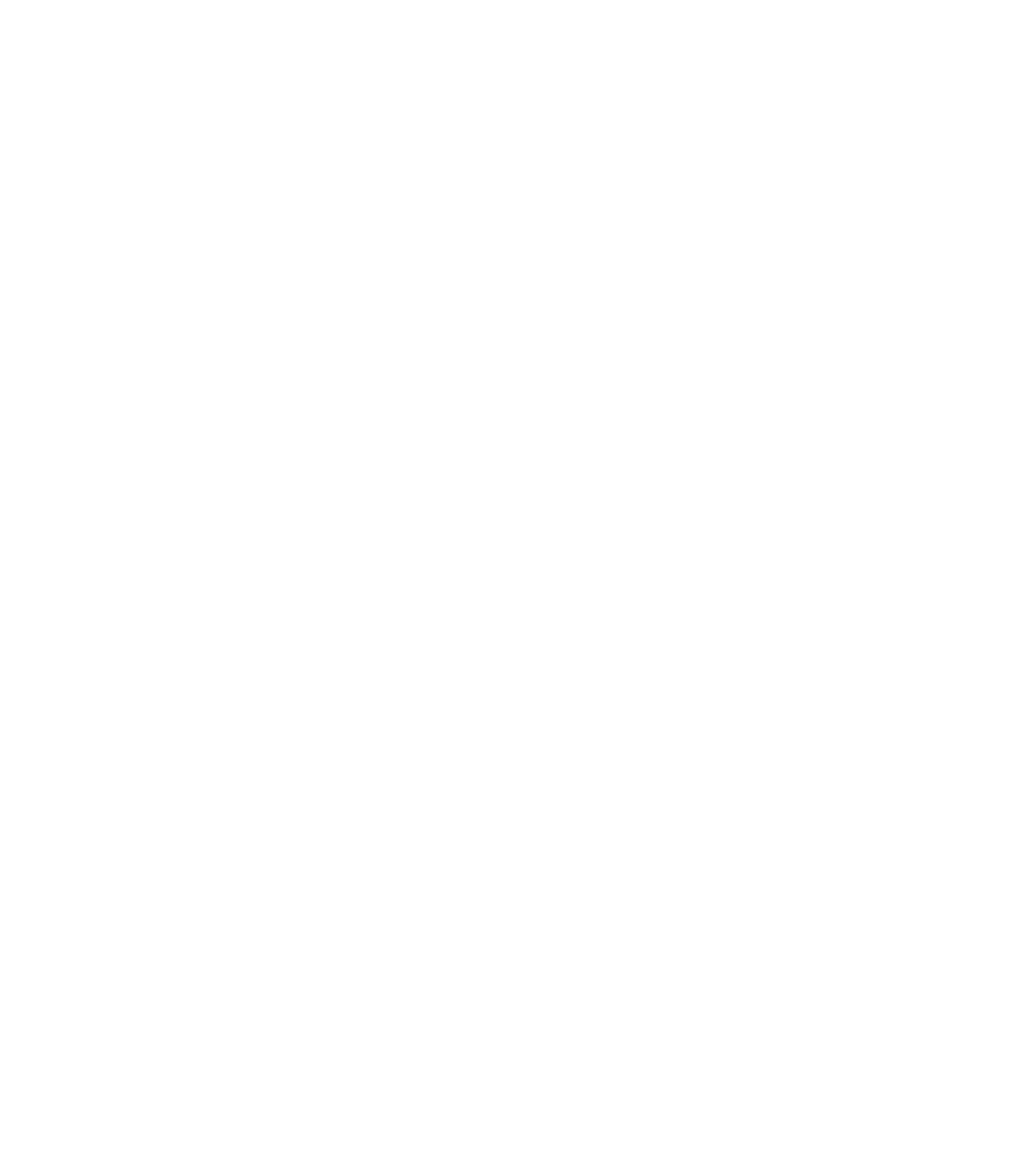
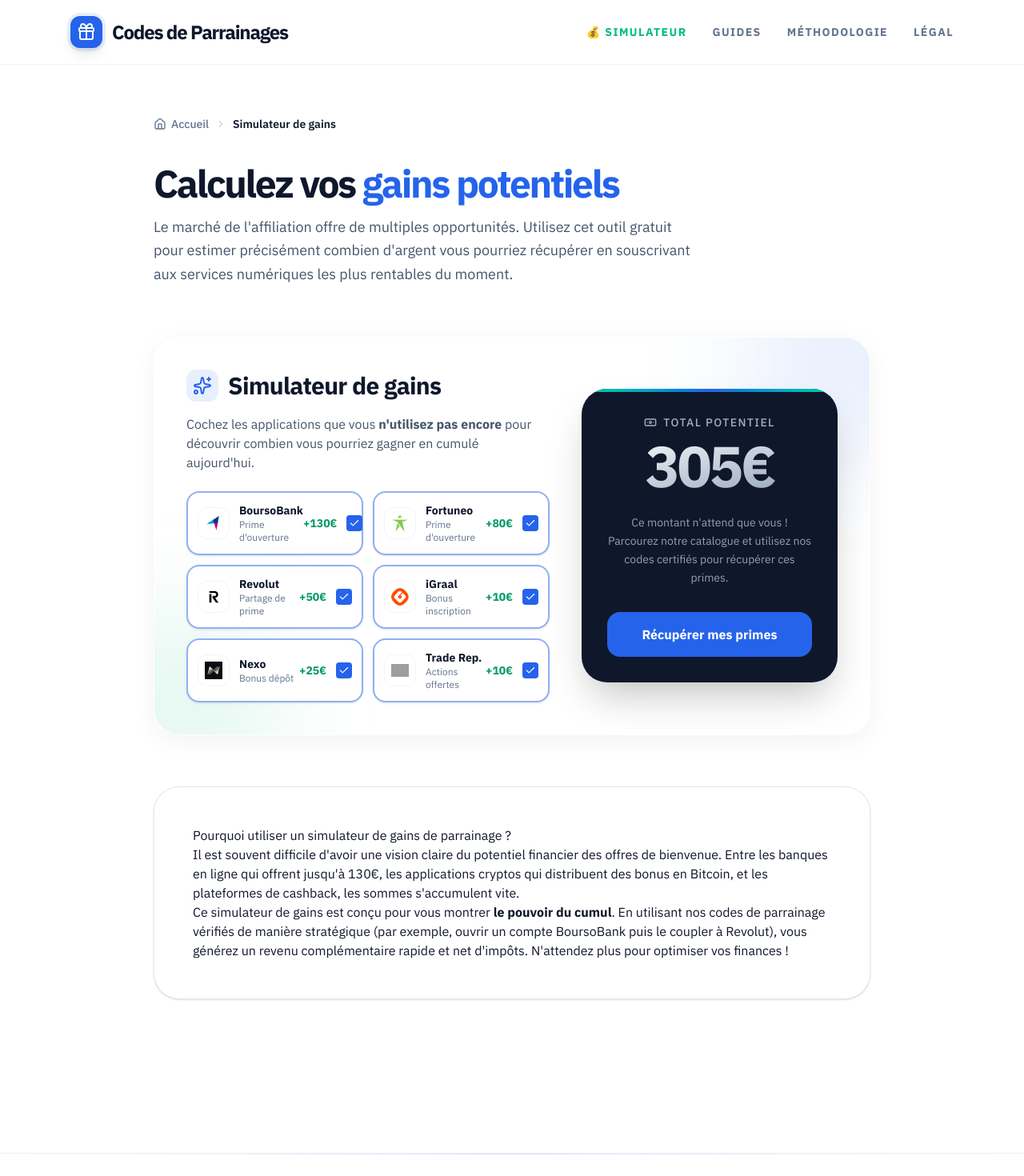
Before and after one commit to NACoaching/ParraineMoi, a Next.js app: page /simulateur in a window 1280 px wide. Before the commit this address had no page. Shown: the top 1470 px of the page at 80% size. Before the commit the page ends 800 px from the top, so only its background shows below. Built offline with nearby package versions, Linux system fonts and the light colour scheme; grey boxes are pictures that could not be loaded.

Commit message:
Isolate EarningsCalculator to /simulateur and add cross-selling on referral pages

```diff
--- a/src/app/[slug]/page.tsx
+++ b/src/app/[slug]/page.tsx
@@ -446,6 +446,31 @@ export default async function ReferralPage({
                     )}
                 </section>
 
+                {/* Cross-selling Simulator Block */}
+                <section className="mb-16 bg-gradient-to-br from-emerald-500/10 to-primary/10 border border-emerald-500/20 rounded-[2rem] p-8 sm:p-10 text-center relative overflow-hidden">
+                    <div className="absolute top-0 right-0 p-4 opacity-10">
+                        <Gift size={120} />
+                    </div>
+                    <div className="relative z-10 max-w-2xl mx-auto flex flex-col items-center">
+                        <span className="inline-block px-3 py-1 bg-emerald-500 text-white text-xs font-bold uppercase tracking-widest rounded-full mb-4">
+                            Astuce Rentabilité
+                        </span>
+                        <h2 className="text-2xl sm:text-3xl font-bold text-slate-900 dark:text-white mb-4">
+                            Maximisez vos gains avec {referral.name} !
+                        </h2>
+                        <p className="text-slate-600 dark:text-slate-400 mb-8 leading-relaxed">
+                            Saviez-vous que vous pouviez cumuler l'offre de bienvenue de <strong>{referral.name}</strong> avec d'autres services pour récupérer des centaines d'euros ? Découvrez instantanément votre potentiel grâce à notre simulateur gratuit.
+                        </p>
+                        <Link
+                            href="/simulateur"
+                            className="inline-flex items-center gap-2 px-8 py-4 bg-slate-900 dark:bg-white text-white dark:text-slate-900 rounded-2xl font-bold hover:scale-105 transition-transform shadow-xl"
+                        >
+                            <Gift size={20} />
+                            Calculer mes gains cumulés
+                        </Link>
+                    </div>
+                </section>
+
                 {/* FAQ SEO */}
                 {referral.faqs && referral.faqs.length > 0 && (
                     <div className="mb-20">
--- a/src/app/page.tsx
+++ b/src/app/page.tsx
@@ -2,7 +2,6 @@ import { ReferralGrid } from "@/components/ReferralGrid";
 import referralsData from "@/data/referrals.json";
 import { Referral } from "@/components/ReferralCard";
 import { FaqAccordion } from "@/components/FaqAccordion";
-import { EarningsCalculator } from "@/components/EarningsCalculator";
 import guidesData from "@/data/guides.json";
 import Link from "next/link";
 import { ArrowRight, Search, Gift, Wallet } from "lucide-react";
@@ -108,8 +107,6 @@ export default function Home() {
           ))}
         </div>
 
-        <EarningsCalculator />
-
         <div id="grid-offres" className="w-full pt-10">
             <ReferralGrid referrals={referrals} />
         </div>
--- /dev/null
+++ b/src/app/simulateur/page.tsx
@@ -0,0 +1,54 @@
+import { Metadata } from 'next';
+import { EarningsCalculator } from '@/components/EarningsCalculator';
+import Link from 'next/link';
+import { ChevronRight, Home } from 'lucide-react';
+
+export const metadata: Metadata = {
+    title: 'Simulateur de Gains - Calculez vos primes de parrainage | ParraineMoi',
+    description: 'Découvrez combien vous pourriez gagner en cumulant les meilleures offres de parrainage (Banques, Crypto, Cashback). Calculez vos primes potentielles en quelques clics.',
+    alternates: {
+        canonical: 'https://codes-de-parrainages.com/simulateur',
+    },
+};
+
+export default function SimulateurPage() {
+    return (
+        <main className="min-h-screen px-4 py-8 sm:px-6 sm:py-16">
+            <nav className="flex items-center gap-2 text-sm font-medium text-slate-500 mb-8 overflow-x-auto whitespace-nowrap pb-2 max-w-4xl mx-auto">
+                <Link href="/" className="flex items-center gap-1.5 hover:text-slate-900 dark:hover:text-white transition-colors">
+                    <Home size={16} />
+                    <span>Accueil</span>
+                </Link>
+                <ChevronRight size={14} className="text-slate-300 dark:text-slate-700 flex-shrink-0" />
+                <span className="text-slate-900 dark:text-slate-300 font-semibold truncate">
+                    Simulateur de gains
+                </span>
+            </nav>
+
+            <article className="max-w-4xl mx-auto">
+                <header className="mb-8 text-center sm:text-left">
+                    <h1 className="text-4xl sm:text-5xl font-bold tracking-tighter text-slate-900 dark:text-white mb-4">
+                        Calculez vos <span className="text-primary">gains potentiels</span>
+                    </h1>
+                    <p className="text-lg text-slate-600 dark:text-slate-400 max-w-2xl leading-relaxed">
+                        Le marché de l'affiliation offre de multiples opportunités. Utilisez cet outil gratuit pour estimer précisément combien d'argent vous pourriez récupérer en souscrivant aux services numériques les plus rentables du moment.
+                    </p>
+                </header>
+
+                {/* Integration of the Calculator */}
+                <EarningsCalculator />
+
+                {/* Additional SEO text below */}
+                <section className="mt-16 bg-white dark:bg-slate-900/50 border border-slate-200 dark:border-slate-800 rounded-[2rem] p-8 sm:p-12 shadow-sm prose prose-lg prose-slate dark:prose-invert max-w-none">
+                    <h2>Pourquoi utiliser un simulateur de gains de parrainage ?</h2>
+                    <p>
+                        Il est souvent difficile d'avoir une vision claire du potentiel financier des offres de bienvenue. Entre les banques en ligne qui offrent jusqu'à 130€, les applications cryptos qui distribuent des bonus en Bitcoin, et les plateformes de cashback, les sommes s'accumulent vite.
+                    </p>
+                    <p>
+                        Ce simulateur de gains est conçu pour vous montrer <strong>le pouvoir du cumul</strong>. En utilisant nos codes de parrainage vérifiés de manière stratégique (par exemple, ouvrir un compte BoursoBank puis le coupler à Revolut), vous générez un revenu complémentaire rapide et net d'impôts. N'attendez plus pour optimiser vos finances !
+                    </p>
+                </section>
+            </article>
+        </main>
+    );
+}
--- a/src/app/sitemap.ts
+++ b/src/app/sitemap.ts
@@ -37,6 +37,12 @@ export default function sitemap(): MetadataRoute.Sitemap {
             changeFrequency: 'weekly',
             priority: 0.8,
         },
+        {
+            url: `${baseUrl}/simulateur`,
+            lastModified: lastModified,
+            changeFrequency: 'weekly',
+            priority: 0.9,
+        },
     ];
 
     // Dynamic pages (referrals)
--- a/src/components/EarningsCalculator.tsx
+++ b/src/components/EarningsCalculator.tsx
@@ -137,7 +137,11 @@ export function EarningsCalculator() {
 
                     <button
                         onClick={() => {
-                            document.getElementById('grid-offres')?.scrollIntoView({ behavior: 'smooth' });
+                            if (window.location.pathname === '/') {
+                                document.getElementById('grid-offres')?.scrollIntoView({ behavior: 'smooth' });
+                            } else {
+                                window.location.href = '/#grid-offres';
+                            }
                         }}
                         className="w-full py-4 px-6 bg-primary hover:bg-primary/90 text-white rounded-2xl font-bold flex justify-center items-center gap-2 transition-all active:scale-95"
                     >
--- a/src/components/Navbar.tsx
+++ b/src/components/Navbar.tsx
@@ -12,6 +12,9 @@ export function Navbar() {
                     <span className="group-hover:text-primary transition-colors">Codes de Parrainages</span>
                 </Link>
                 <div className="hidden md:flex items-center gap-8 text-sm font-bold uppercase tracking-widest text-slate-500">
+                    <Link href="/simulateur" className="flex items-center gap-2 text-emerald-500 dark:text-emerald-400 hover:text-emerald-600 dark:hover:text-emerald-300 transition-all hover:translate-y-[-1px]">
+                        💰 Simulateur
+                    </Link>
                     <Link href="/guides" className="hover:text-primary transition-all hover:translate-y-[-1px]">
                         Guides
                     </Link>
```
